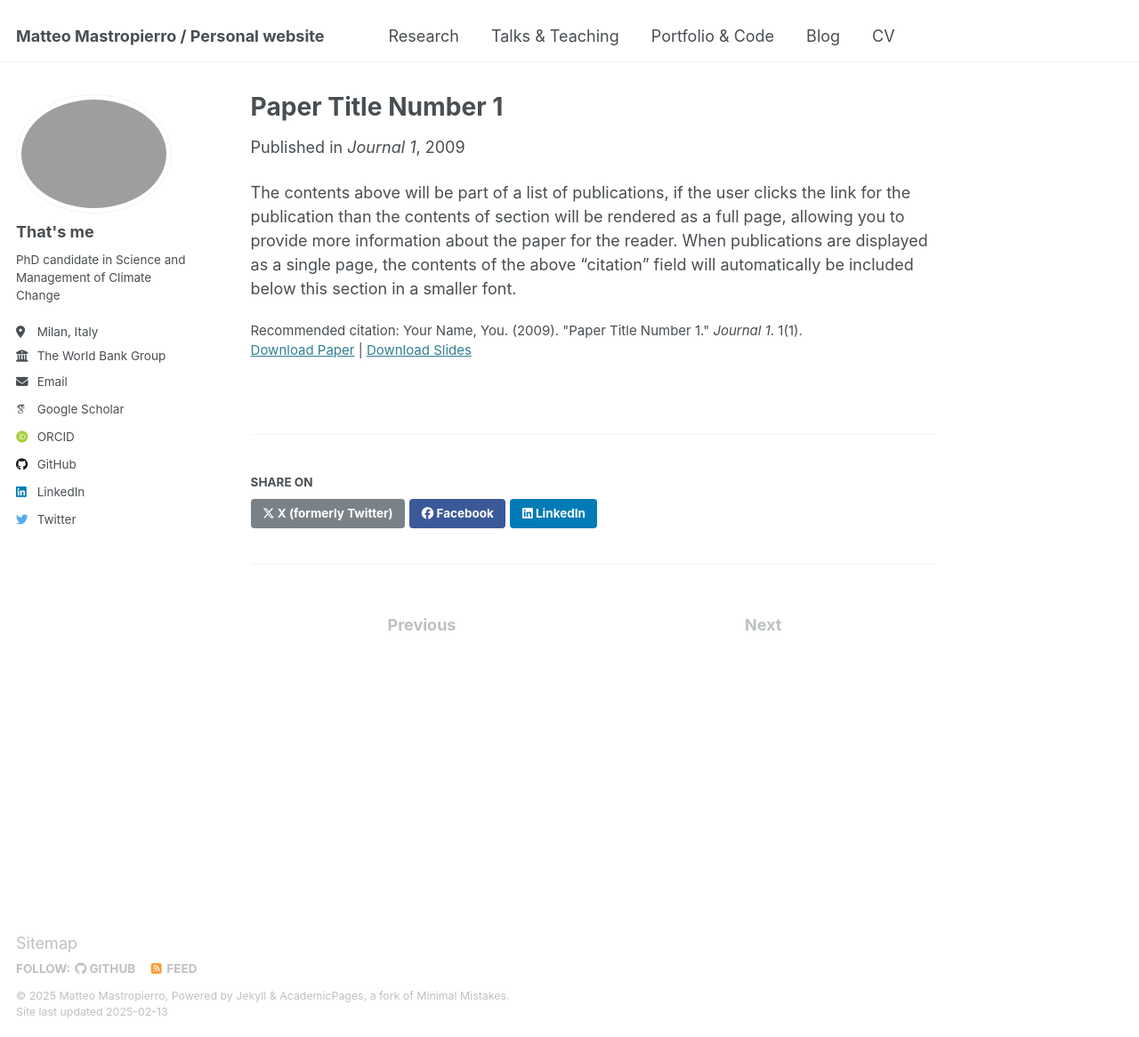
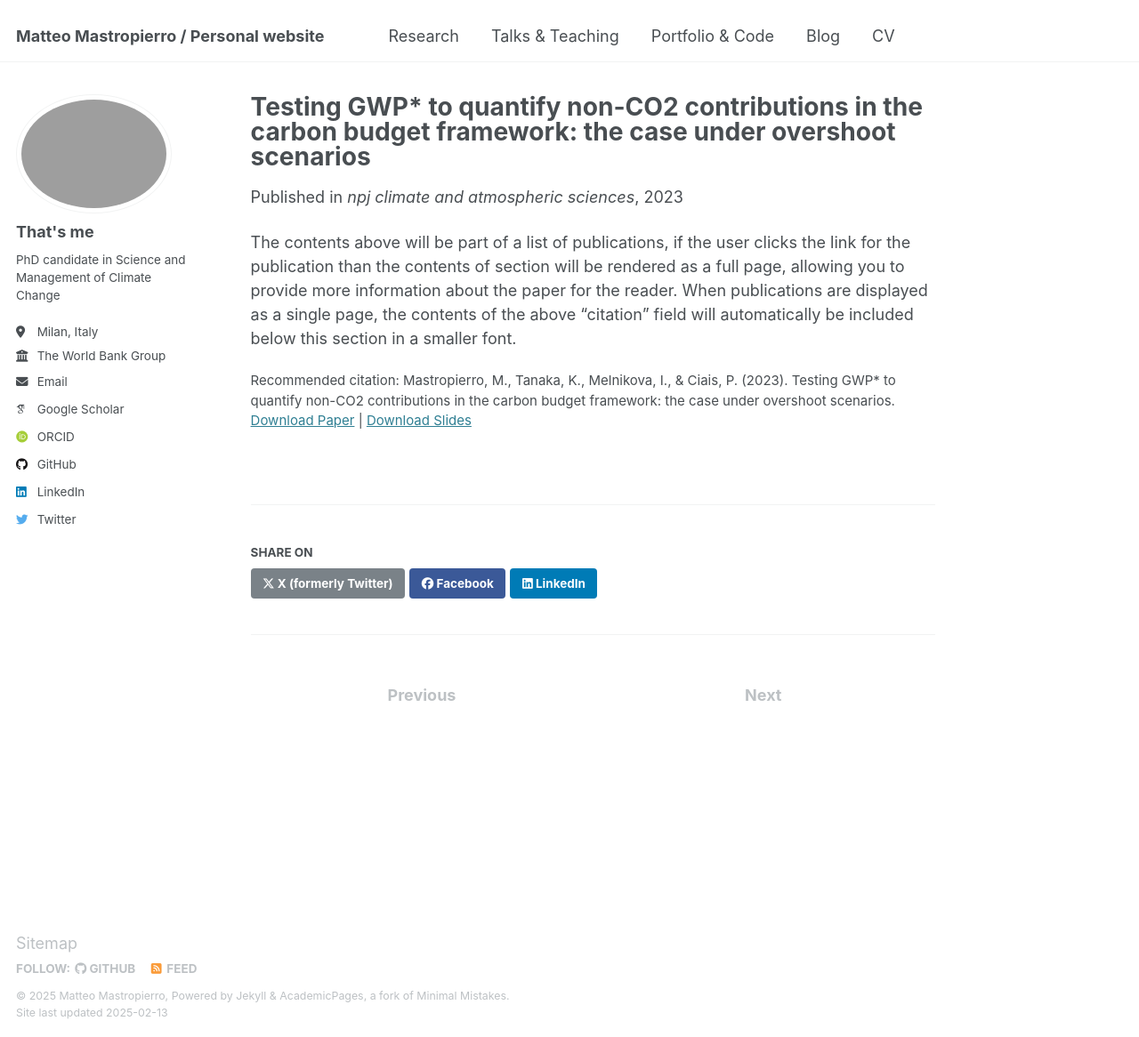
Before and after one commit to Matteo-Mastro/Matteo-Mastro.github.io, a Jekyll site: the page built from _publications/2009-10-01-paper-title-number-1.md, in a window 1280 px wide and 1166 px high. Shown: the whole window at 89% size. Built offline with Jekyll 4.4.1, drawn with Linux system fonts in a browser that asks for light colours; some web fonts are replaced.

Commit message:
Update paper-number-1.md

```diff
--- a/_publications/2009-10-01-paper-title-number-1.md
+++ b/_publications/2009-10-01-paper-title-number-1.md
@@ -1,14 +1,14 @@
 ---
-title: "Paper Title Number 1"
+title: "Testing GWP* to quantify non-CO2 contributions in the carbon budget framework: the case under overshoot scenarios"
 collection: publications
 category: manuscripts
 permalink: /publication/2009-10-01-paper-title-number-1
-excerpt: 'This paper is about the number 1. The number 2 is left for future work.'
-date: 2009-10-01
-venue: 'Journal 1'
+excerpt: 'Currently under review, this is my 1$^{st}$ paper coming from my PhD research'
+date: July 2023
+venue: 'npj climate and atmospheric sciences'
 slidesurl: 'http://academicpages.github.io/files/slides1.pdf'
-paperurl: 'http://academicpages.github.io/files/paper1.pdf'
-citation: 'Your Name, You. (2009). &quot;Paper Title Number 1.&quot; <i>Journal 1</i>. 1(1).'
+paperurl: '[Research Square](https://www.researchsquare.com/article/rs-3206717/v1)'
+citation: 'Mastropierro, M., Tanaka, K., Melnikova, I., & Ciais, P. (2023). Testing GWP* to quantify non-CO2 contributions in the carbon budget framework: the case under overshoot scenarios.'
 ---
 
 The contents above will be part of a list of publications, if the user clicks the link for the publication than the contents of section will be rendered as a full page, allowing you to provide more information about the paper for the reader. When publications are displayed as a single page, the contents of the above "citation" field will automatically be included below this section in a smaller font.
```
